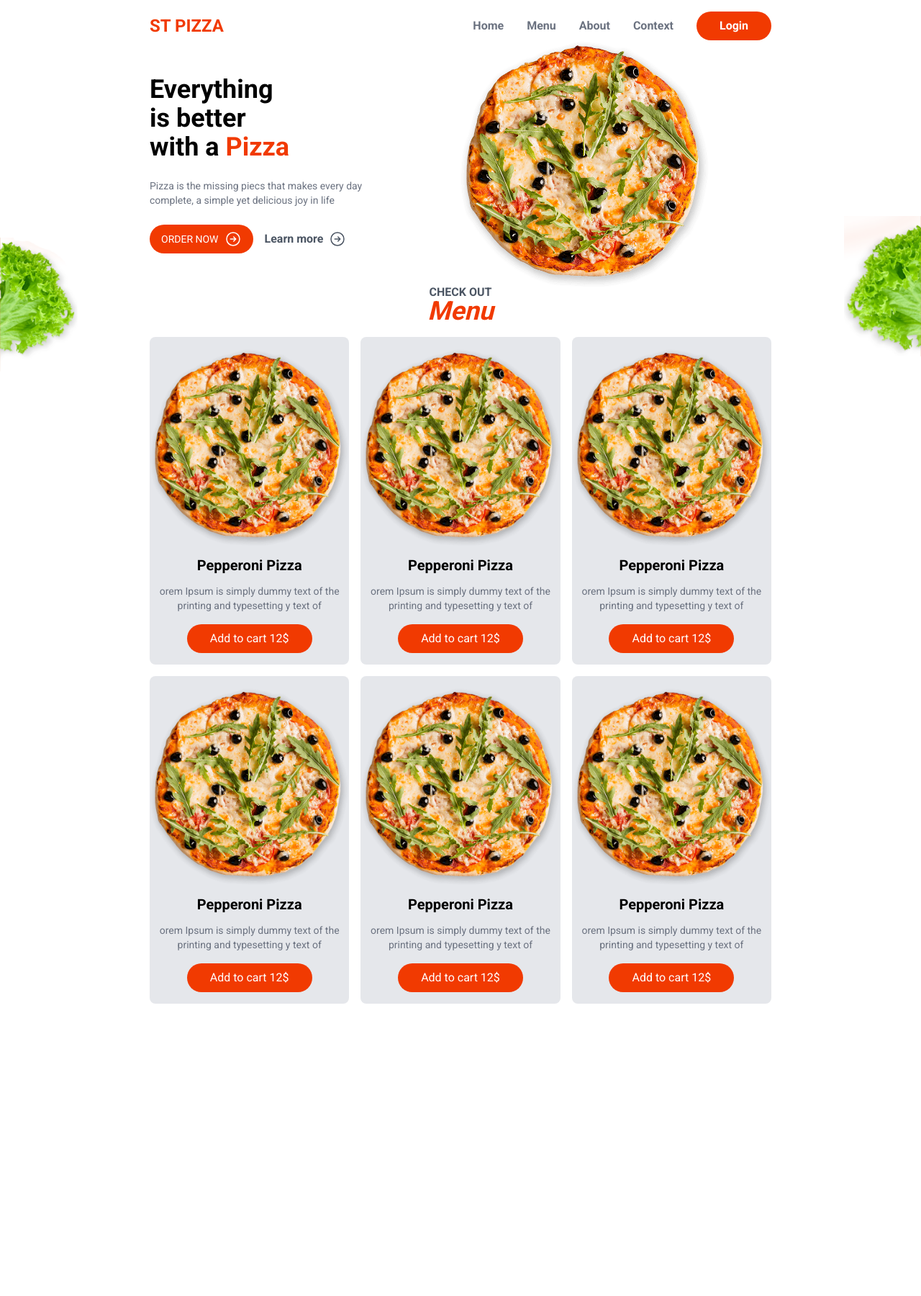
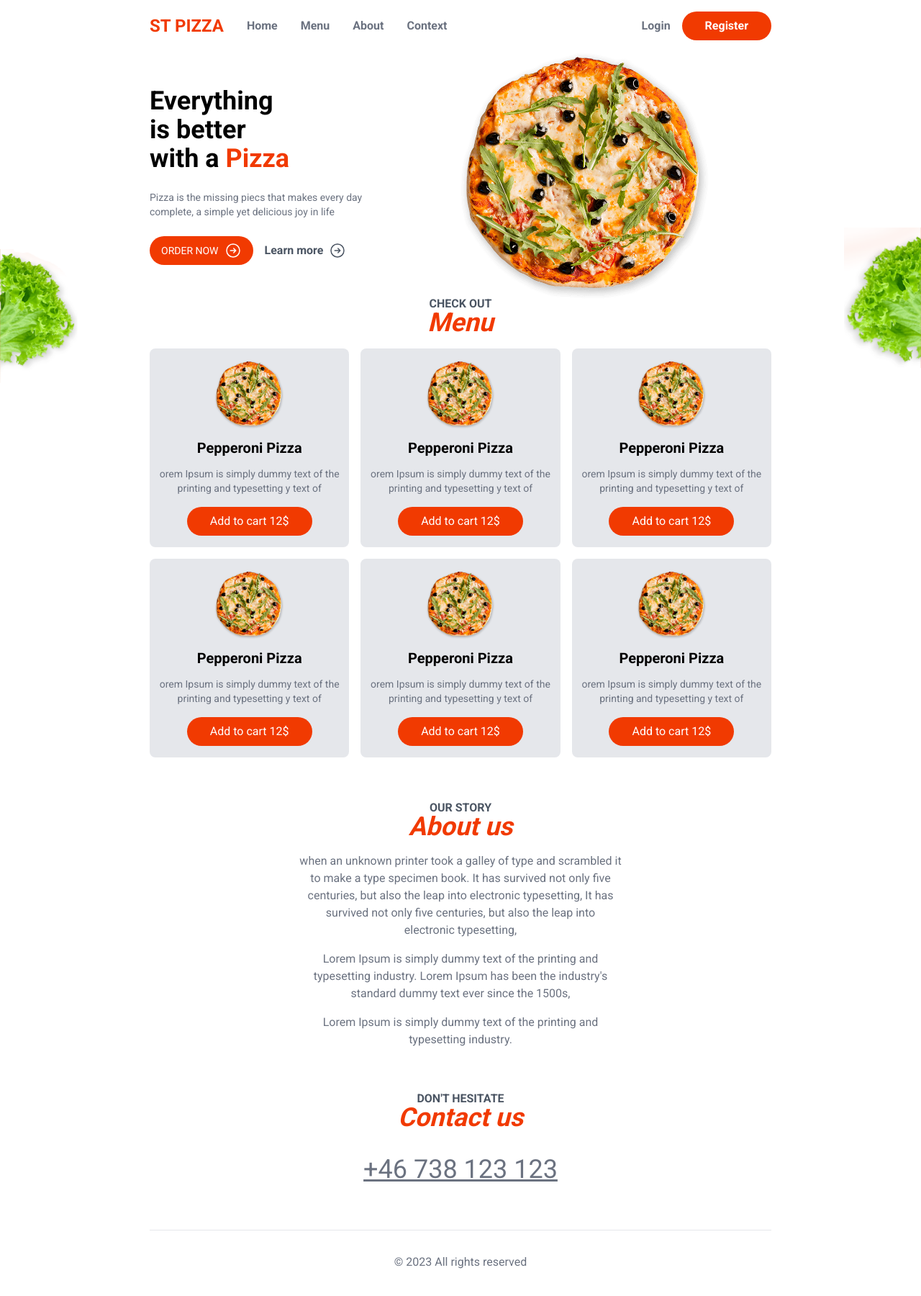
Before and after one commit to yaya2222/food-ordering-app-nextjs, a Next.js app: page / in a window 1280 px wide. Shown: the top 1800 px of the page at 72% size. Before the commit the page ends 1410 px from the top, so only its background shows below. Built offline with nearby package versions, Linux system fonts and the light colour scheme.

Commit message:
finish to build home page and start to build register page

```diff
--- a/src/app/layout.js
+++ b/src/app/layout.js
@@ -1,5 +1,6 @@
 import { Roboto } from 'next/font/google'
 import './globals.css'
+import Header from '@/components/layout/Header'
 
 const roboto = Roboto({ subsets: ['latin'], weight: ["400", "500", "700"] })
 
@@ -13,7 +14,11 @@ export default function RootLayout({ children }) {
     <html lang="en">
       <body className={roboto.className}>
         <main className='max-w-4xl mx-auto p-4'>
+          <Header />
           {children}
+          <footer className="border-t p-8 mt-16 text-center text-gray-500">
+            &copy; 2023 All rights reserved
+          </footer>
         </main>
       </body>
     </html>
--- /dev/null
+++ b/src/app/login/page.js
@@ -0,0 +1,9 @@
+import React from 'react'
+
+export default function LoginPage() {
+  return (
+    <div>
+      login
+    </div>
+  )
+}
--- a/src/app/page.js
+++ b/src/app/page.js
@@ -1,13 +1,36 @@
-import Header from "@/components/layout/Header";
 import Hero from "@/components/layout/Hero";
 import HomeMenu from "@/components/layout/HomeMenu";
+import SectionHeaders from "@/components/layout/SectionHeaders";
 
 export default function Home() {
   return (
     <>
-      <Header />
       <Hero />
       <HomeMenu />
+      <section className="text-center my-16">
+        <SectionHeaders subHeader={"Our story"} mainHeader={"About us"} />
+        <div className="max-w-md mx-auto text-gray-500 mt-4 flex flex-col gap-4">
+          <p >
+            when an unknown printer took a galley of type and scrambled it to make a type specimen book.
+            It has survived not only five centuries, but also the leap into electronic typesetting,
+            It has survived not only five centuries, but also the leap into electronic typesetting,
+          </p>
+          <p >
+            Lorem Ipsum is simply dummy text of the printing and typesetting industry.
+            Lorem Ipsum has been the industry's standard dummy text ever since the 1500s,
+          </p>
+          <p >
+            Lorem Ipsum is simply dummy text of the printing and typesetting industry.
+          </p>
+        </div>
+      </section>
+      <section className="text-center my-8">
+        <SectionHeaders subHeader={"Don't hesitate"} mainHeader={"Contact us"} />
+        <div className="mt-8">
+          <a href="tel:+46738123123" className="text-4xl underline text-gray-500">+46 738 123 123</a>
+        </div>
+      </section>
+
     </>
   )
 }
--- /dev/null
+++ b/src/app/register/page.js
@@ -0,0 +1,14 @@
+import React from 'react'
+
+export default function RegisterPage() {
+  return (
+    <section className='text-center text-primary text-4xl mt-8'>
+        <h1>Register</h1>
+        <form>
+            <input type='email' placeholder='email' />
+            <input type='password' placeholder='password' />
+            <button type='submit'>Register</button>
+        </form>
+    </section>
+  )
+}
--- a/src/components/layout/Header.js
+++ b/src/components/layout/Header.js
@@ -4,13 +4,16 @@ import React from 'react'
 export default function Header() {
     return (
         <header className='flex items-center justify-between'>
-            <Link href="" className='text-primary font-semibold	 text-2xl'>ST PIZZA</Link>
             <nav className='flex items-center gap-8 text-gray-500 font-semibold'>
-                <Link href="">Home</Link>
+                <Link href="/" className='text-primary font-semibold	 text-2xl'>ST PIZZA</Link>
+                <Link href="/">Home</Link>
                 <Link href="">Menu</Link>
                 <Link href="">About</Link>
                 <Link href="">Context</Link>
-                <Link href="" className='bg-primary text-white rounded-full px-8 py-2'>Login</Link>
+            </nav>
+            <nav className='flex gap-4 items-center text-gray-500 font-semibold'>
+                <Link href="/login">Login</Link>
+                <Link href="/register" className='bg-primary text-white rounded-full px-8 py-2'>Register</Link>
             </nav>
         </header>
     )
--- a/src/components/layout/Hero.js
+++ b/src/components/layout/Hero.js
@@ -4,7 +4,7 @@ import Right from '../icons/Right'
 
 export default function Hero() {
     return (
-        <section className='hero'>
+        <section className='hero mt-4'>
             <div className='py-12'>
                 <h1 className='text-4xl font-semibold'>Everything<br />is better<br />with a&nbsp;
                     <span className='text-primary'>Pizza</span></h1>
--- a/src/components/layout/HomeMenu.js
+++ b/src/components/layout/HomeMenu.js
@@ -1,11 +1,12 @@
 import Image from "next/image";
 import React from "react";
 import MenuIetm from "../menu/MenuIetm";
+import SectionHeaders from "./SectionHeaders";
 
 export default function HomeMenu() {
   return (
     <section>
-      <div className="absolute left-0 right-0 w-full h-full justify-start">
+      <div className="absolute left-0 right-0 w-full justify-start">
         <div className="absolute left-0 -top-[70px] -z-10">
           <Image src="/sallad1.png" alt="sallad" width={109} height={189} />
         </div>
@@ -14,10 +15,7 @@ export default function HomeMenu() {
         </div>
       </div>
       <div className="text-center mb-4">
-        <h3 className="uppercase text-gray-600 font-semibold leading-3">
-          Check out
-        </h3>
-        <h2 className="text-primary font-bold text-4xl italic">Menu</h2>
+      <SectionHeaders subHeader={"Check out"} mainHeader={"Menu"}/>
       </div>
       <div className="grid grid-cols-3 gap-4">
        <MenuIetm />
--- /dev/null
+++ b/src/components/layout/SectionHeaders.js
@@ -0,0 +1,12 @@
+import React from 'react'
+
+export default function SectionHeaders({ subHeader, mainHeader }) {
+  return (
+    <>
+     <h3 className="uppercase text-gray-600 font-semibold leading-3">
+          {subHeader}
+        </h3>
+        <h2 className="text-primary font-bold text-4xl italic">{mainHeader}</h2>
+    </>
+  )
+}
--- a/src/components/menu/MenuIetm.js
+++ b/src/components/menu/MenuIetm.js
@@ -2,8 +2,10 @@ import React from 'react'
 
 export default function MenuIetm() {
   return (
-    <div className="bg-gray-200 py-4 rounded-lg text-center hover:bg-red-700">
-    <img src="/pizza.png" alt="pizza" />
+    <div className="bg-gray-200 py-4 rounded-lg text-center hover:bg-white hover:shadow-md hover:shadow-black/25 transition-all">
+      <div className='text-center'>
+        <img src="/pizza.png" alt="pizza" className='max-h-24 block mx-auto' />
+      </div>
       <h4 className="font-semibold text-xl my-3">Pepperoni Pizza</h4>
       <p className="text-gray-500 text-sm">
         orem Ipsum is simply dummy text of the printing and typesetting y text of
```
Lines whose indentation alone changed are shown as unchanged.
